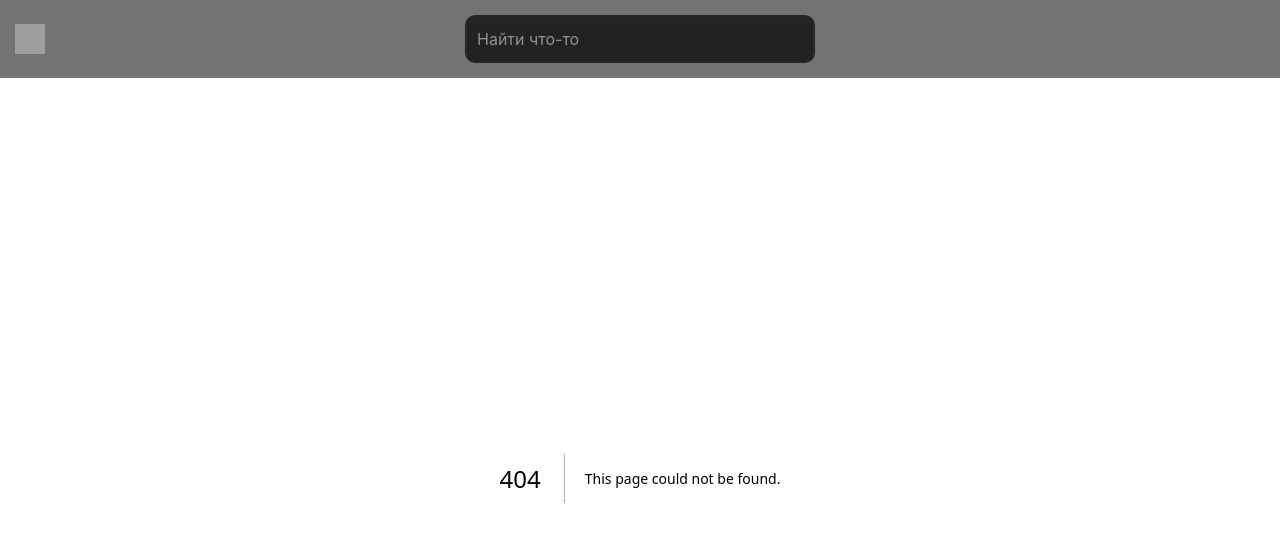
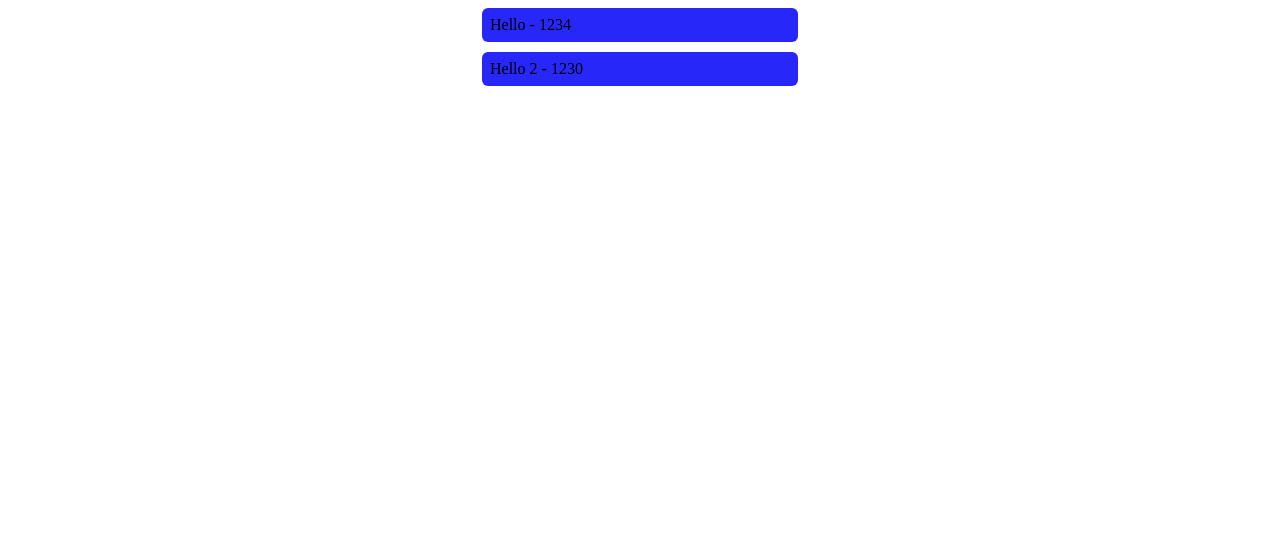
Before and after one commit to klimetzc/radio-fire, a Next.js app: page /RoomPage/RoomPage in a window 1280 px wide. Before the commit this address had no page. Shown: the top 542 px of the page. Built offline with nearby package versions, Linux system fonts and the light colour scheme; grey boxes are pictures that could not be loaded.

Commit message:
chore: mock data messages

```diff
--- a/app/albums/[albumId]/page.tsx
+++ b/app/albums/[albumId]/page.tsx
@@ -11,8 +11,9 @@ interface IAlbumPage {
 
 export default async function Page({ params }: IAlbumPage) {
   const token = await login();
-  const songs = await getTempSongs(token.data);
+  console.log('token: ', token?.data);
 
+  const songs = await getTempSongs(token?.data);
   console.log('songs:', songs);
 
   return (
--- a/app/room/page.tsx
+++ b/app/room/page.tsx
@@ -1,7 +1,5 @@
 import React from 'react';
+import RoomPage from 'src/pages/RoomPage/RoomPage';
 
-const page = () => {
-  return <div>i am room</div>;
-};
-
+const page = () => <RoomPage />;
 export default page;
--- /dev/null
+++ b/src/entities/ChatMessage/ChatMessage.styles.tsx
@@ -0,0 +1,10 @@
+'use client';
+
+import styled from 'styled-components';
+
+export const Message = styled.div`
+  width: 300px;
+  padding: 8px;
+  background-color: #2727fa;
+  border-radius: 6px;
+`;
--- /dev/null
+++ b/src/entities/ChatMessage/ChatMessage.tsx
@@ -0,0 +1,19 @@
+import React from 'react';
+import * as S from './ChatMessage.styles';
+
+interface IChatMessage {
+  data: {
+    timestamp: number;
+    content: string;
+  };
+}
+
+const ChatMessage: React.FC<IChatMessage> = ({ data }) => {
+  return (
+    <S.Message>
+      {data?.content || 'error message'} - {data?.timestamp || 'error time'}
+    </S.Message>
+  );
+};
+
+export default ChatMessage;
--- /dev/null
+++ b/src/entities/ChatMessage/ChatMessageList.styles.tsx
@@ -0,0 +1,10 @@
+'use client';
+
+import styled from 'styled-components';
+
+export const List = styled.div`
+  display: flex;
+  flex-direction: column;
+  align-items: center;
+  gap: 10px;
+`;
--- /dev/null
+++ b/src/entities/ChatMessage/ChatMessageList.tsx
@@ -0,0 +1,21 @@
+import React from 'react';
+import ChatMessage from './ChatMessage';
+import * as S from './ChatMessageList.styles';
+
+type message = { content: string; timestamp: number };
+
+interface IChatMessageList {
+  messages: message[];
+}
+
+const ChatMessageList: React.FC<IChatMessageList> = ({ messages }) => {
+  return (
+    <S.List>
+      {messages.map((item) => (
+        <ChatMessage data={item} key={item.timestamp} />
+      ))}
+    </S.List>
+  );
+};
+
+export default ChatMessageList;
--- /dev/null
+++ b/src/pages/RoomPage/RoomPage.tsx
@@ -0,0 +1,17 @@
+import React from 'react';
+import ChatMessageList from 'src/entities/ChatMessage/ChatMessageList';
+
+const mockData = [
+  { content: 'Hello', timestamp: 1234 },
+  { content: 'Hello 2', timestamp: 1230 },
+];
+
+const RoomPage = () => {
+  return (
+    <div className="flex flex-col items-center w-full p-6">
+      <ChatMessageList messages={mockData} />
+    </div>
+  );
+};
+
+export default RoomPage;
--- a/src/shared/api/index.ts
+++ b/src/shared/api/index.ts
@@ -12,6 +12,7 @@ export const getTempSongs = async (token: string) => {
       },
     })
     .then((res: AxiosResponse) => {
+      console.log('fetch success');
       return res.data;
     })
     .catch((err: AxiosError) => {
--- a/src/shared/ui/Drawer/Drawer.styles.tsx
+++ b/src/shared/ui/Drawer/Drawer.styles.tsx
@@ -1,3 +1,5 @@
+'use client';
+
 import styled, { css } from 'styled-components';
 
 import CloseIcon from '../../../shared/assets/icons/close-rounded.svg';
--- a/src/widgets/AudioPlayer/AudioPlayer.styles.tsx
+++ b/src/widgets/AudioPlayer/AudioPlayer.styles.tsx
@@ -1,3 +1,5 @@
+'use client';
+
 import styled, { css } from 'styled-components';
 import Image from 'next/image';
 
--- a/src/widgets/SearchBar/SearchBar.styles.tsx
+++ b/src/widgets/SearchBar/SearchBar.styles.tsx
@@ -1,3 +1,5 @@
+'use client';
+
 import styled from 'styled-components';
 
 export const SearchBarContainer = styled.div`
--- a/src/widgets/Sidebar/Sidebar.styles.tsx
+++ b/src/widgets/Sidebar/Sidebar.styles.tsx
@@ -1,3 +1,5 @@
+'use client';
+
 import Link from 'next/link';
 import styled from 'styled-components';
 
```
